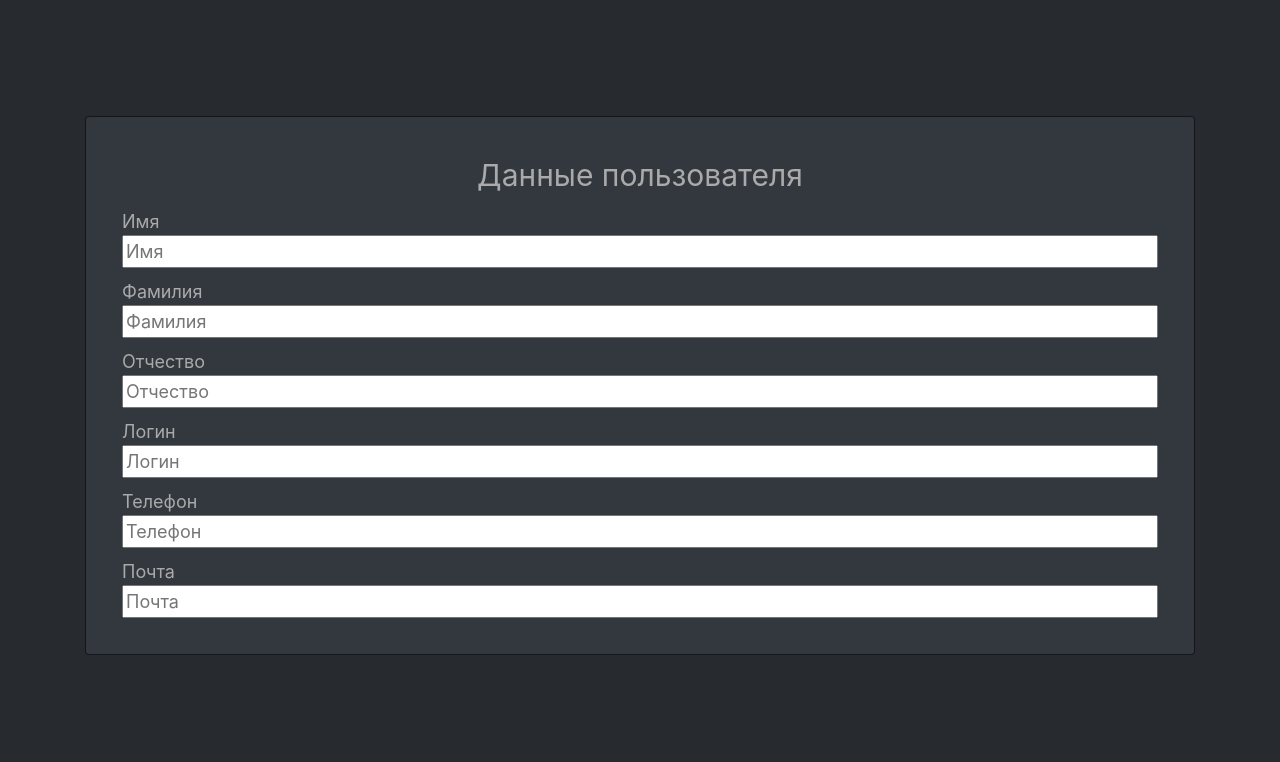
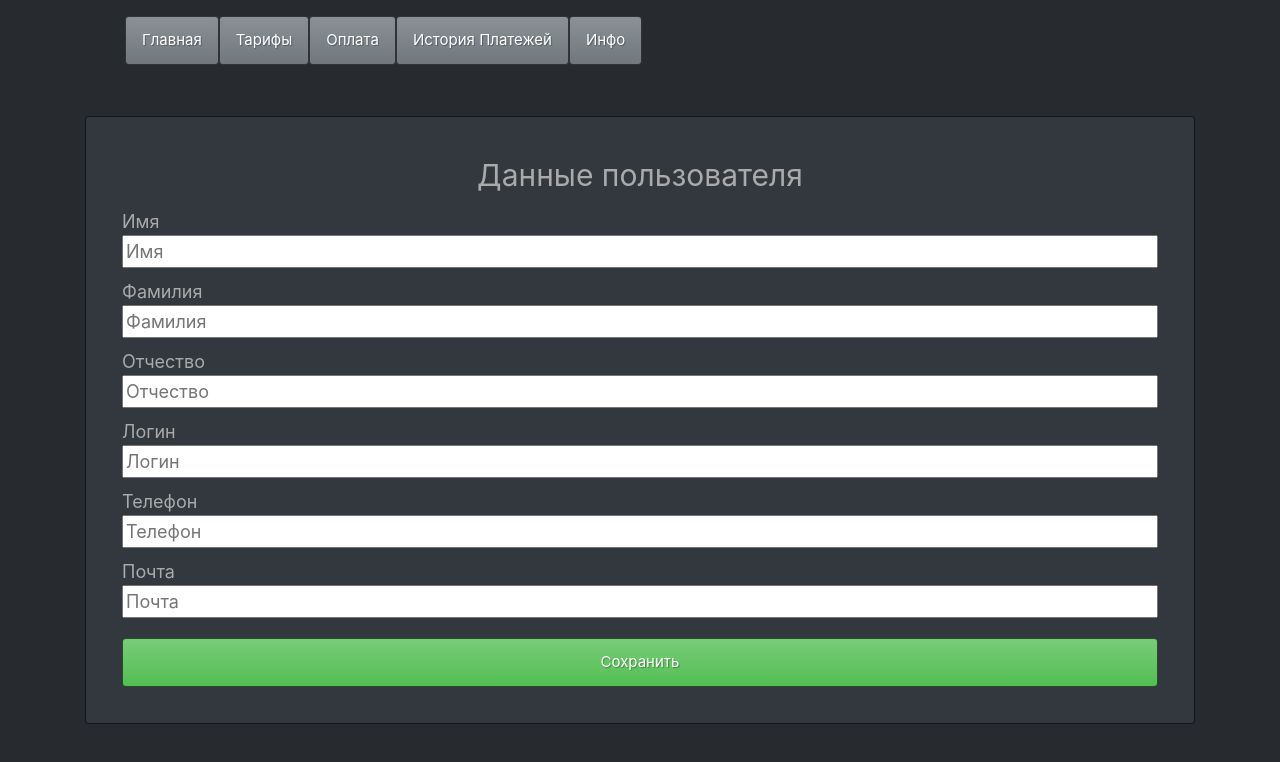
Before and after one commit to serg-bs/provider-ui, a React (Create React App) app: page /client in a window 1280 px wide. Shown: the top 762 px of the page. Built offline with nearby package versions, Linux system fonts and the light colour scheme.

Commit message:
Начал разработку вкладки информации

```diff
--- a/src/client/client.css
+++ b/src/client/client.css
@@ -9,18 +9,6 @@ position: center;
     margin-top: 10px;
     margin-bottom: 0px;
 }
-/*.style-surename {*/
-
-/*}*/
-/*.style-middlename {*/
-
-/*}*/
-/*.style-login {*/
-
-/*}*/
-/*.style-phone {*/
-
-/*}*/
-/*.style-email {*/
-
-/*}*/
+.save-position {
+    margin-top: 20px;
+}
--- a/src/client/client.js
+++ b/src/client/client.js
@@ -1,9 +1,9 @@
 import React, {useState} from 'react';
 import "./client.css"
+import Menu from "../components/menu/menu";
 
 const Client = () => {
     const [clientName,setclientName] = useState('');
-
     const [clientsurename,setclientsurename] = useState('');
     const [clientmiddlename, setclientmiddlename] = useState('');
     const [clientlogin,setclientlogin] = useState('');
@@ -11,6 +11,8 @@ const Client = () => {
     const [clientemail,setclientemail] = useState('');
 
     return (
+        <div>
+        <Menu/>
         <div className="person-details card top">
             <div className="card-body">
                 <form className="list-group">
@@ -27,8 +29,10 @@ const Client = () => {
                         <input className="term style-phone" placeholder="Телефон" value={clientphone} onChange={p => setclientphone(p.target.value)}></input>
                     <p className="p">Почта</p>
                         <input className="term style-email" placeholder="Почта" value={clientemail} onChange={e => setclientemail(e.target.value)}></input>
+                    <button type="button" className="btn btn-success save-position">Cохранить</button>
                 </form>
             </div>
+        </div>
         </div>
     );
 };
```
